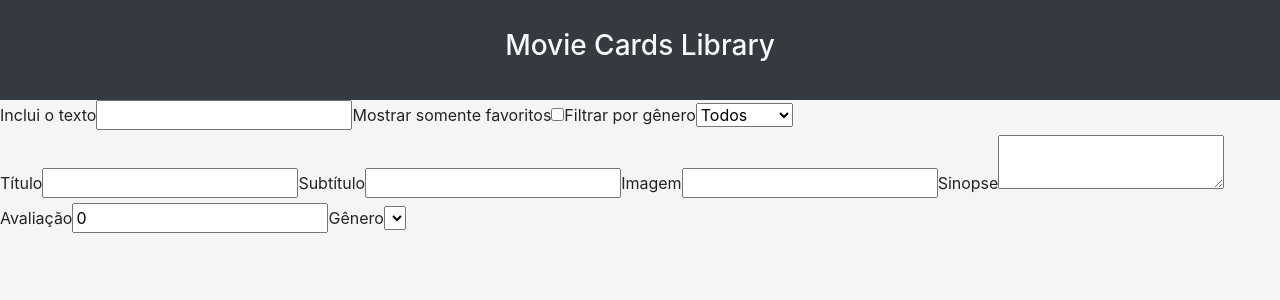
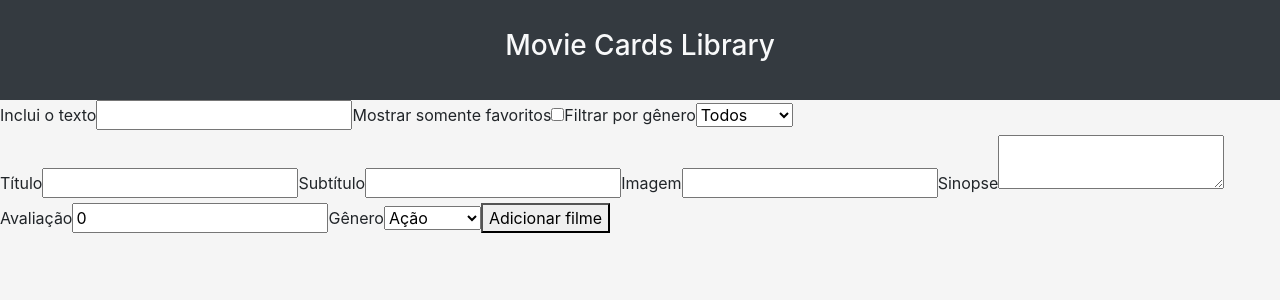
Before and after one commit to tryber/sd-04-block12-project-movie-card-library-stateful, a React (Create React App) app: page / in a window 1280 px wide. Shown: the top 300 px of the page. Built offline with nearby package versions, Linux system fonts and the light colour scheme.

Commit message:
codeclimate

```diff
--- a/src/components/AddMovie.jsx
+++ b/src/components/AddMovie.jsx
@@ -1,11 +1,11 @@
 // implement AddMovie component here
 import React from 'react';
 
-// const genreOptions = [
-//   { value: 'action', text: 'Ação' },
-//   { value: 'comedy', text: 'Comédia' },
-//   { value: 'thriller', text: 'Suspense' },
-// ];
+const genreOptions = [
+  { value: 'action', text: 'Ação' },
+  { value: 'comedy', text: 'Comédia' },
+  { value: 'thriller', text: 'Suspense' },
+];
 
 class AddMovie extends React.Component {
   constructor(props) {
@@ -24,6 +24,7 @@ class AddMovie extends React.Component {
     this.updateSubtitle = this.updateSubtitle.bind(this);
     this.updateStory = this.updateStory.bind(this);
     this.updateRating = this.updateRating.bind(this);
+    this.updateGenre = this.updateGenre.bind(this);
   }
 
   updateTitle(event) {
@@ -46,6 +47,10 @@ class AddMovie extends React.Component {
     this.setState({ rating: event.target.value });
   }
 
+  updateGenre(event) {
+    this.setState({ genre: event.target.value})
+  }
+
   render() {
     // console.log(this)
     return (
@@ -54,21 +59,30 @@ class AddMovie extends React.Component {
           <label htmlFor="title">Título</label>
           <input id="title" type="text" value={this.state.title} onChange={this.updateTitle} />
           <label htmlFor="subtitle">Subtítulo</label>
-          <input id="subtitle" type="text"
+          <input
+            id="subtitle"
+            type="text"
             value={this.state.subtitle}
             onChange={this.updateSubtitle}
           />
           <label htmlFor="image">Imagem</label>
           <input id="image"type="text" value={this.state.imagePath} onChange={this.updateImage} />
           <label htmlFor="sinopse">Sinopse</label>
-          <textarea type="text" id="sinopse"
+          <textarea
+            type="text"
+            id="sinopse"
             value={this.state.storyline}
             onChange={this.updateStory}
           />
           <label htmlFor="rating">Avaliação</label>
           <input id="rating" type="number" value={this.state.rating} onChange={this.updateRating} />
           <label htmlFor="genre">Gênero</label>
-          <select name="" id="genre" value={this.state.genre} />
+          <select id="genre" value={this.state.genre} onChange={this.updateGenre}>
+            {genreOptions.map((elementos) => (
+              <option key={elementos.value} value={elementos.value}>{elementos.text}</option>
+            ))}
+          </select>
+          <button type="submit">Adicionar filme</button>
         </form>
       </div>
     );
```
Also changed, not shown: src/components/SearchBar.jsx (+6 -2 lines).
